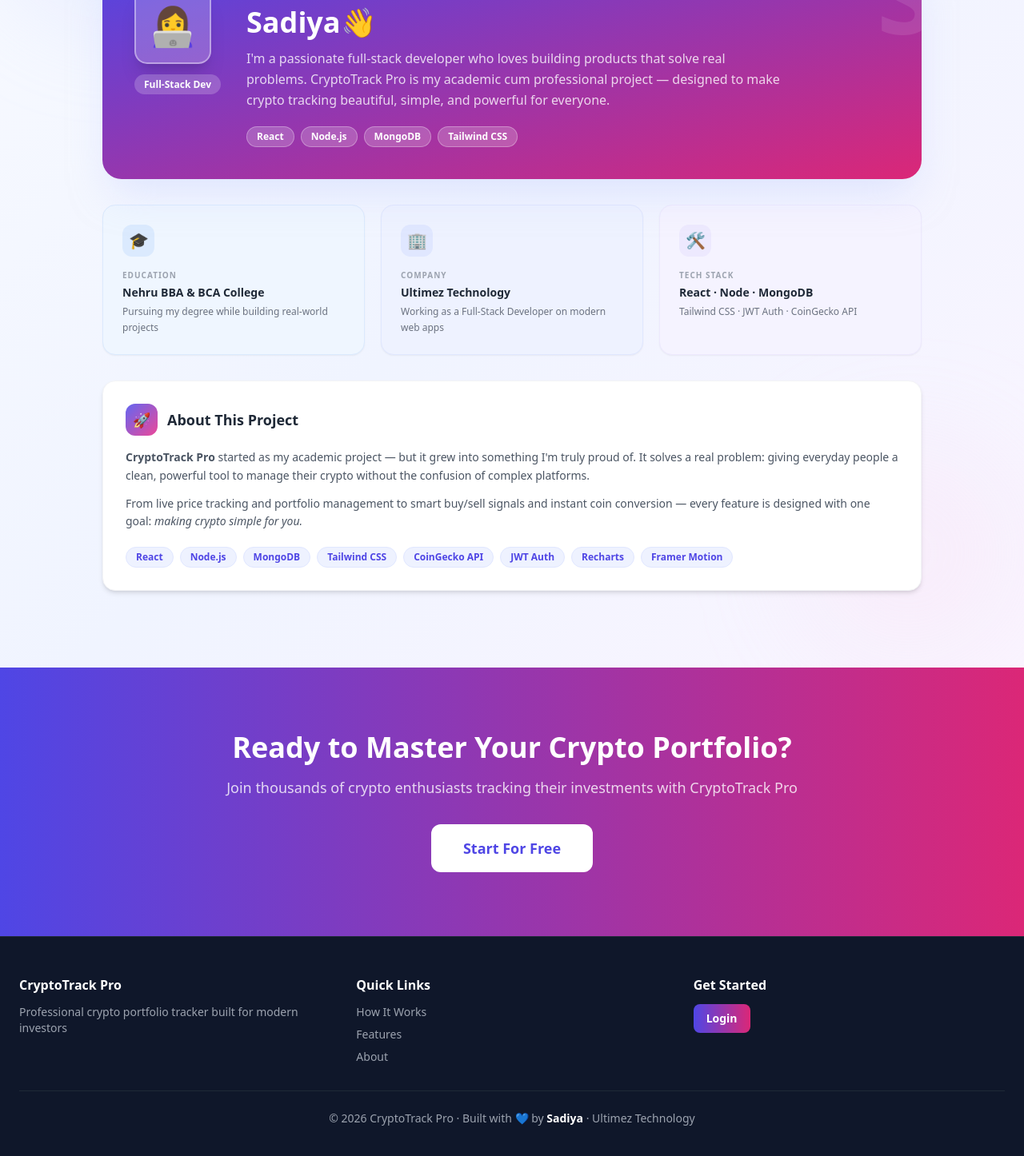
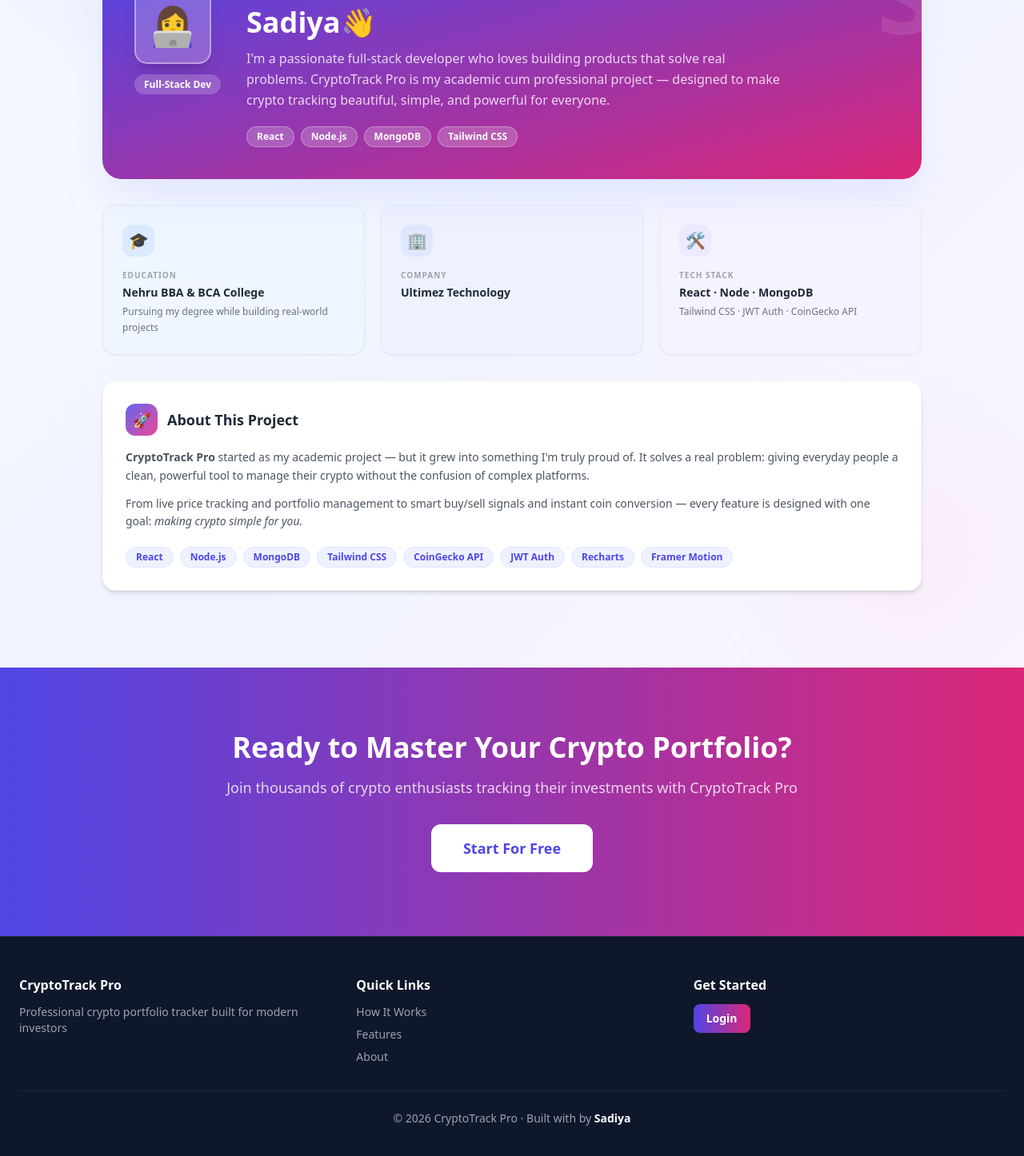
Before and after one commit to talwaisadiyaa-dev/crypto_track-frontend, a React (Create React App) app: page / in a window 1280 px wide. Shown: the part 3225-4671 px from the top of the page at 80% size. Built offline with nearby package versions, Linux system fonts and the light colour scheme.

Commit message:
updated project

```diff
--- a/src/Landing.js
+++ b/src/Landing.js
@@ -198,7 +198,7 @@ function Landing() {
           <motion.div className="grid md:grid-cols-3 gap-5 mb-8" initial="hidden" whileInView="visible" variants={containerVariants} viewport={{ once: true }}>
             {[
               { icon: "🎓", iconBg: "bg-blue-100 text-blue-600",   bg: "bg-blue-50 border-blue-100",   label: "Education",  title: "Nehru BBA & BCA College",        desc: "Pursuing my degree while building real-world projects" },
-              { icon: "🏢", iconBg: "bg-indigo-100 text-indigo-600", bg: "bg-indigo-50 border-indigo-100", label: "Company",   title: "Ultimez Technology",             desc: "Working as a Full-Stack Developer on modern web apps"  },
+              { icon: "🏢", iconBg: "bg-indigo-100 text-indigo-600", bg: "bg-indigo-50 border-indigo-100", label: "Company",   title: "Ultimez Technology",               },
               { icon: "🛠️", iconBg: "bg-violet-100 text-violet-600", bg: "bg-violet-50 border-violet-100", label: "Tech Stack", title: "React · Node · MongoDB",         desc: "Tailwind CSS · JWT Auth · CoinGecko API"               },
             ].map((c, i) => (
               <motion.div key={i} variants={itemVariants}
@@ -276,7 +276,7 @@ function Landing() {
             </div>
           </div>
           <div className="border-t border-gray-800 pt-6 text-center text-sm">
-            <p>© 2026 CryptoTrack Pro · Built with 💙 by <strong className="text-white">Sadiya </strong> · Ultimez Technology</p>
+            <p>© 2026 CryptoTrack Pro · Built with by <strong className="text-white">Sadiya </strong> </p>
           </div>
         </div>
       </footer>
```
